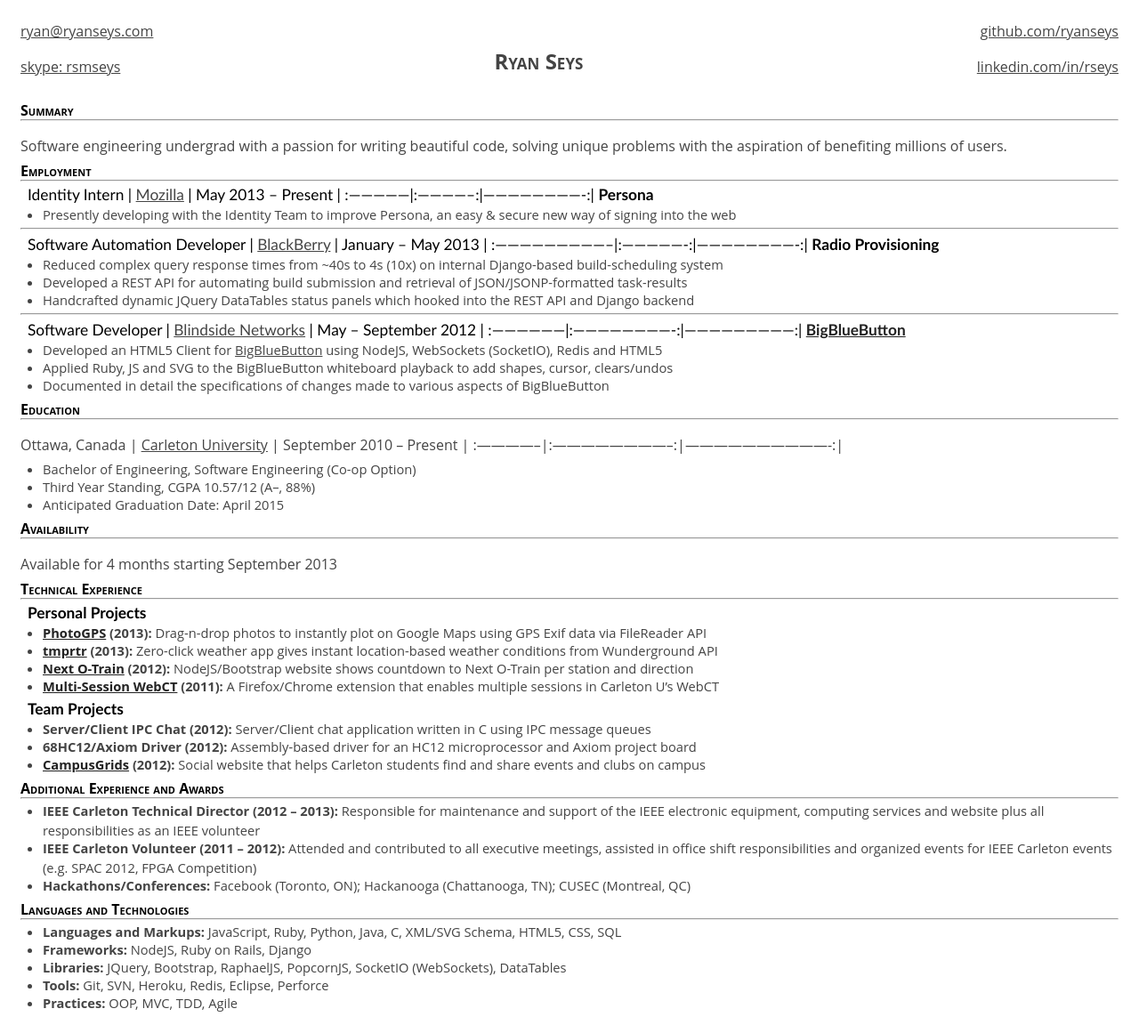
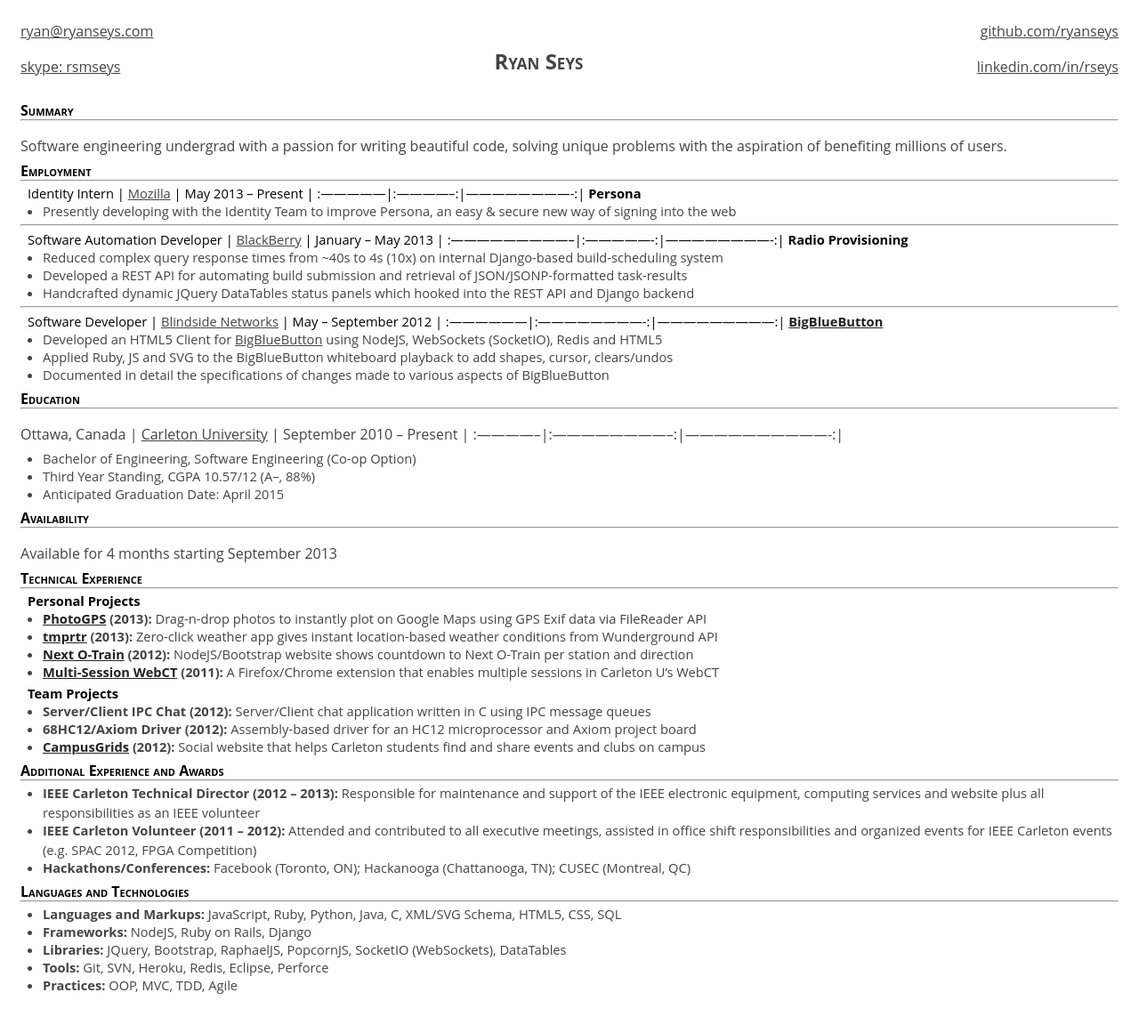
Before and after one commit to tl-dr/ryanseys.com, a Jekyll site: the page built from _posts/2013-01-12-resume.md, in a window 1280 px wide. Shown: the whole page at 89% size. Built offline with Jekyll 4.4.1, drawn with Linux system fonts in a browser that asks for light colours; Markdown is read by kramdown in place of the engine named in the settings.

```diff
--- a/css/resume.css
+++ b/css/resume.css
@@ -4,8 +4,8 @@
 }
 
 th {
-  font-size:12pt;
-  font-family:Calibri;
+  font-size:11pt;
+  /*font-family:Calibri;*/
   font-weight: bold;
   margin-bottom:2px;
 }
@@ -72,8 +72,8 @@
   margin-bottom: -4px;
   margin-left: 8px;
   color: black;
-  font-size:13pt;
-  font-family:Calibri;
+  font-size:11pt;
+  /*font-family:Calibri;*/
 }
 
 .color_link {
```
